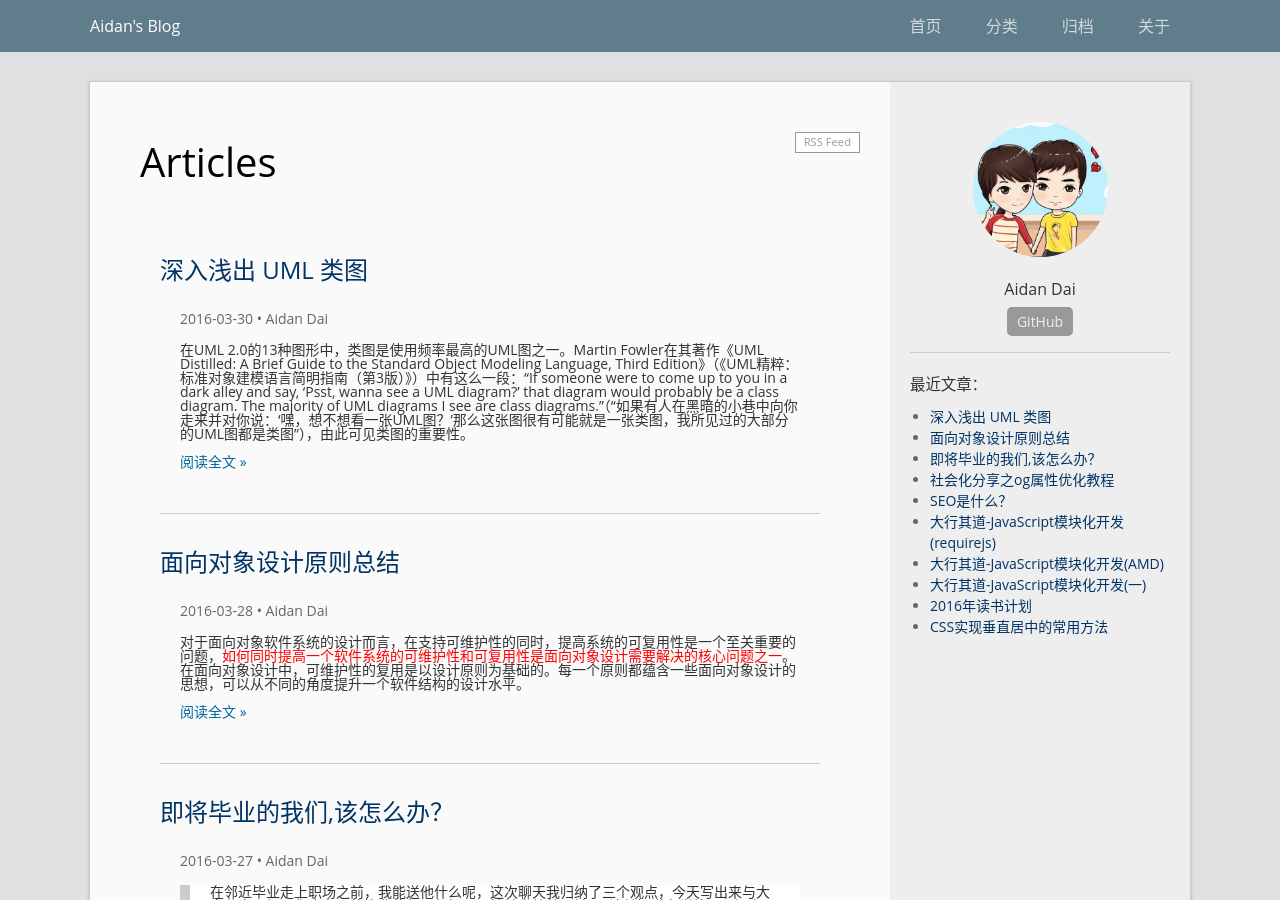
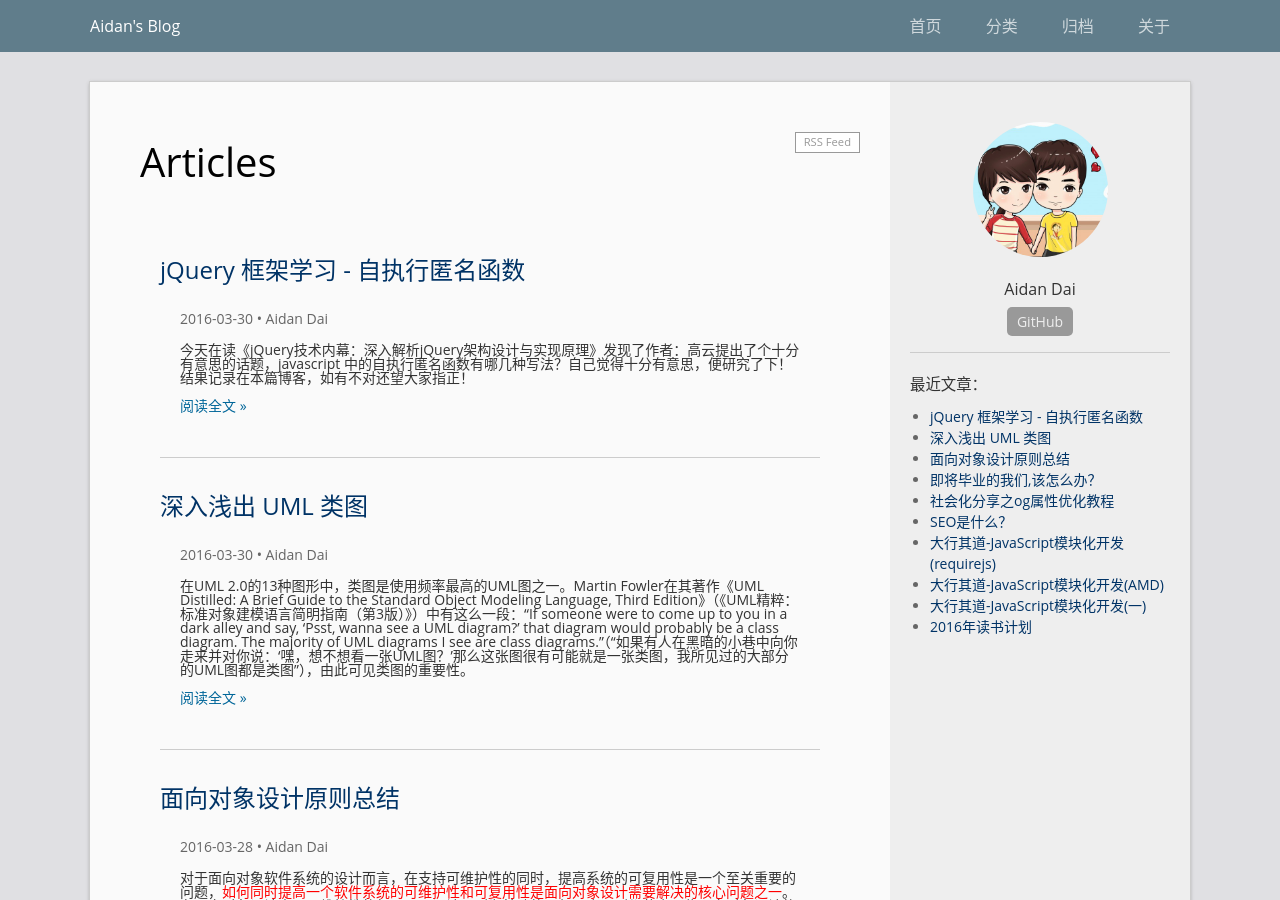
Before and after one commit to shengxiazi/AidanDai.github.io, a Jekyll site: the page built from index.html, in a window 1280 px wide and 900 px high. Built offline with Jekyll 4.4.1, drawn with Linux system fonts in a browser that asks for light colours; the list of posts is cut into pages by our own code; some of the changed text lies outside the part shown.

Commit message:
add a post

````diff
--- a/_posts/2016-03-18-plan-for-2016.md
+++ b/_posts/2016-03-18-plan-for-2016.md
@@ -34,6 +34,8 @@ author: Aidan Dai
 
 	- 大话设计模式
 
+	- 设计模式：可复用面向对象软件的基础
+
 - [ ] 5、jQuery 源码研究
 
 - [ ] 6、高性能 javascript 编程
--- /dev/null
+++ b/_posts/2016-04-01-deep-learn-jquery-001.md
@@ -0,0 +1,109 @@
+---
+layout: post
+title:  "jQuery 框架学习 - 自执行匿名函数"
+date:   2016-03-30
+categories: jQuery
+tags: javascript jQuery
+keyword: "javascript, jQuery, jQuery 框架学习, javascript 自执行匿名函数"
+author: Aidan Dai
+---
+
+今天在读《jQuery技术内幕：深入解析jQuery架构设计与实现原理》发现了作者：高云提出了个十分有意思的话题，javascript 中的自执行匿名函数有哪几种写法？自己觉得十分有意思，便研究了下！结果记录在本篇博客，如有不对还望大家指正！
+
+## 三种实现自执行匿名函数的方法
+
+《jQuery技术内幕：深入解析jQuery架构设计与实现原理》一书中作者总结了三种自执行匿名函数的写法，如下
+
+```javascript
+// 写法1（常见写法，也是 jQuery 所采用的）
+(function() {
+    //...
+})();
+
+//写法2
+(function(){
+    //...
+}() );
+
+//写法3
+!function() {
+    //...
+}();
+```
+
+看过之后不禁问了个问什么？还有没有其他写法？归纳下，都有哪几种？
+
+在自己写了个小例子，测试了下之后发现以下方法都可以实现自执行匿名函数：（chrome、sublime+node.js）
+
+```javascript
+(function(){
+	console.log("()");
+})();
+(function(){
+	console.log("()");
+}());
+[function() {
+	console.log("[]");
+}()];
+
+// ++、-- 期望的操作数类型及运算符的结果类型（lval -> number）;而恰好
+// function(){
+// 	console.log("-");
+// }()
+// 并不是一个左值，所以++、--不能实现自执行函数（这只是个人理解）
+
+// ++function(){
+// 	console.log("-");
+// }();
+// --function(){
+// 	console.log("-");
+// }();
+
+-function(){
+	console.log("-");
+}();
++function(){
+	console.log("+");
+}();
+~function(){
+	console.log("~");
+}();
+!function() {
+	console.log("!");
+}();
+delete function() {
+	console.log("delete");
+}();
+typeof function() {
+	console.log("typeof");
+}();
+void function() {
+	console.log("void");
+}();
+
+new function() {
+	console.log("new");
+}();
+```
+
+在查阅了一些资料后，大概总结了以下几种可以自执行的匿名函数：
+
+- 利用 () 和 [] 特性
+- 利用 new
+- 利用一元运算符
+
+代码块简单的分析了下原因，如果有错还望大家指正！关于运算符大家可以参考：《Javascript 权威指南（第六版）》p67;我也是在重读了这段内容才豁然开朗。。。
+
+## 验证
+
+这里只是举个简单例子，其它的大家可以自行验证
+
+```javascript
+var test = -function(){
+	console.log("-");
+    return 1;
+}();
+console.log(test); //-1
+```
+
+看着这个结果你是不是明白点什么了呢！
````
